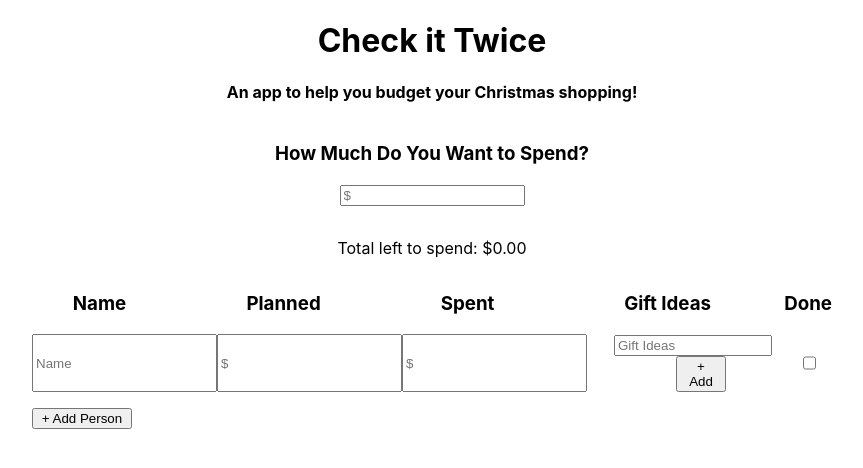
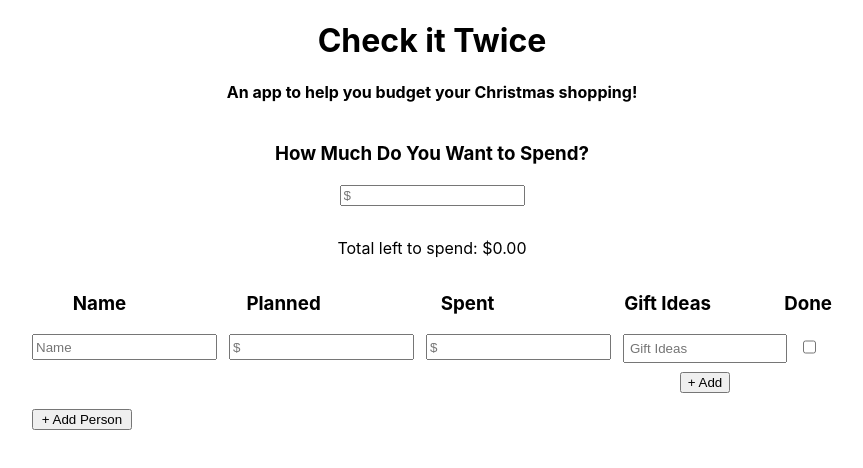
Before and after one commit to rbaumgardner93/christmas-list-app, a React (Create React App) app: page / in a window 1280 px wide. Shown: the top 468 px of the page, without its empty margins (208-1071 px from the left). Built offline with nearby package versions, Linux system fonts and the light colour scheme.

Commit message:
Adds gift idea funtionality

```diff
--- a/src/AddListRow.js
+++ b/src/AddListRow.js
@@ -1,4 +1,4 @@
-import React, {Component} from 'react';
+import React, { Component } from 'react';
 import styled from 'styled-components';
 import GiftIdeas from './GiftIdeas';
 
@@ -6,6 +6,10 @@
   display: flex;
   justify-content: space-between;
   margin-bottom: 1rem;
+
+  input {
+    max-height: 20px;
+  }
 
   input[type='checkbox'] {
     margin-right: 1rem;
@@ -19,13 +23,37 @@
         value: ''
       }
     }
-  }
+  };
 
   handleAddGift = (e, idea) => {
     e.preventDefault();
-    console.log(idea)
+    const numberGifts = Object.keys(this.state.giftIdeas).length + 1;
+    this.setState(prev => {
+      return {
+        giftIdeas: {
+          ...prev.giftIdeas,
+          [numberGifts]: ''
+        }
+      };
+    });
   };
 
+  handleGiftInputChange = (e, idea) => {
+    e.preventDefault();
+    e.persist();
+    const updatedGiftIdea = {
+      ...this.state.giftIdeas[idea],
+      value: e.target.value
+    };
+    this.setState(prev => {
+      return {
+        giftIdeas: {
+          ...prev.giftIdeas,
+          [idea]: updatedGiftIdea
+        }
+      };
+    });
+  };
 
   render() {
     return (
@@ -42,7 +70,11 @@
           placeholder="$"
           type="number"
           min="0"
-          value={!isNaN(this.props.item.planned.value) ? this.props.item.planed.value = 0 : this.props.item.planned.value}
+          value={
+            !isNaN(this.props.item.planned.value)
+              ? (this.props.item.planed.value = 0)
+              : this.props.item.planned.value
+          }
           onChange={e => this.props.onChange(e, this.props.id)}
         />
         <input
@@ -53,11 +85,26 @@
           value={this.props.item.spent.value}
           onChange={e => this.props.onChange(e, this.props.id)}
         />
-        <GiftIdeas value={this.state.giftIdeas[1].value} />
+        <div className="AddListRow-giftColumn">
+          {Object.keys(this.state.giftIdeas).map(idea => {
+            console.log(idea);
+            return (
+              <GiftIdeas
+                key={idea}
+                idea={idea}
+                onClick={this.handleAddGift}
+                onChange={this.handleGiftInputChange}
+              />
+            );
+          })}
+          <button onClick={this.handleAddGift} className="GiftIdeas-addButton">
+            + Add
+          </button>
+        </div>
         <input type="checkbox" />
       </AddListRowForm>
     );
   }
-};
+}
 
 export default AddListRow;
--- a/src/GiftIdeas.js
+++ b/src/GiftIdeas.js
@@ -2,9 +2,10 @@
 import styled from 'styled-components';
 
 const Gifts = styled.div`
-
   input {
     width: 150px;
+    padding: 5px;
+    margin-bottom: 0.5rem;
   }
 
   .GiftIdeas-addButton {
@@ -13,18 +14,18 @@
   }
 `;
 
-const GiftIdeas = ({onClick, value}) => {
+const GiftIdeas = ({ onChange, onClick, idea }) => {
   return (
     <Gifts>
-        <input
+      <input
         name="gift"
         placeholder="Gift Ideas"
         type="text"
-        value={value}
+        onChange={e => onChange(e, idea)}
+        value={idea.value}
       />
-      <button onClick={e => onClick(e)} className="GiftIdeas-addButton">+ Add</button>
     </Gifts>
   );
-}
+};
 
 export default GiftIdeas;
--- a/src/ListContainer.js
+++ b/src/ListContainer.js
@@ -45,14 +45,17 @@
   handleInputChange = (e, id) => {
     e.preventDefault();
     e.persist();
-    const updatedItem = { ...this.state.items[id], [e.target.name]: parseFloat(e.target.value).toFixed(2) };
+    const updatedItem = {
+      ...this.state.items[id],
+      [e.target.name]: e.target.value
+    };
     this.setState(prev => {
       return {
         ...prev,
         items: {
           ...prev.items,
           [id]: updatedItem
-        },
+        }
       };
     });
   };
@@ -72,7 +75,7 @@
   };
 
   render() {
-    const totalPlanned = Object.keys(this.state.items).reduce((prev, key) =>  {
+    const totalPlanned = Object.keys(this.state.items).reduce((prev, key) => {
       return prev + Math.abs(this.state.items[key].planned);
     }, 0);
 
@@ -83,7 +86,9 @@
           item={this.state.totalSpend}
           onChange={this.handleTotalSpendChange}
         />
-        <p>Total left to spend: ${parseFloat(leftToSpend).toFixed(2)}</p>
+        <p>
+          Total left to spend: ${parseFloat(leftToSpend.toString()).toFixed(2)}
+        </p>
         <ListRowTitles />
         {Object.keys(this.state.items).map(id => {
           return (
@@ -95,7 +100,11 @@
             />
           );
         })}
-        <button className="ChristmasListContainer-addButton" type="submit" onClick={this.handleAddClick}>
+        <button
+          className="ChristmasListContainer-addButton"
+          type="submit"
+          onClick={this.handleAddClick}
+        >
           + Add Person
         </button>
       </ChristmasListContainer>
```
